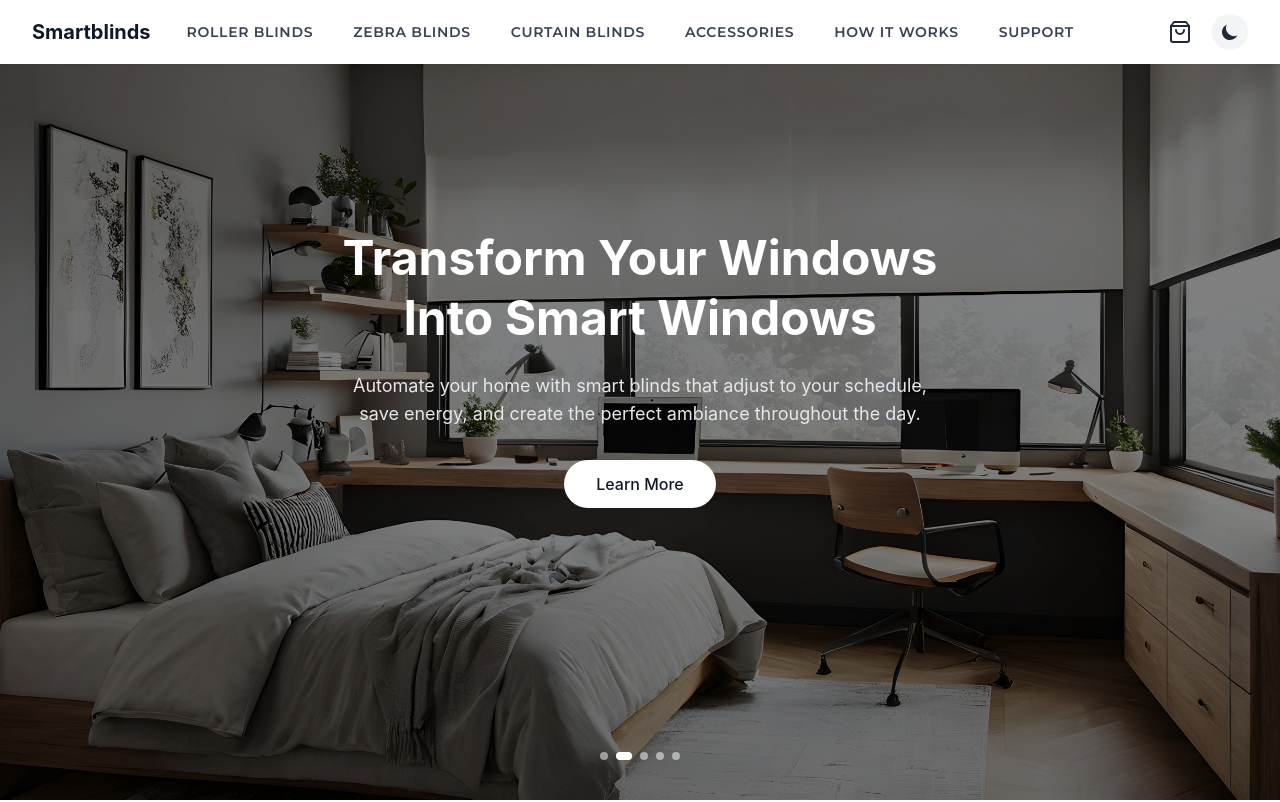
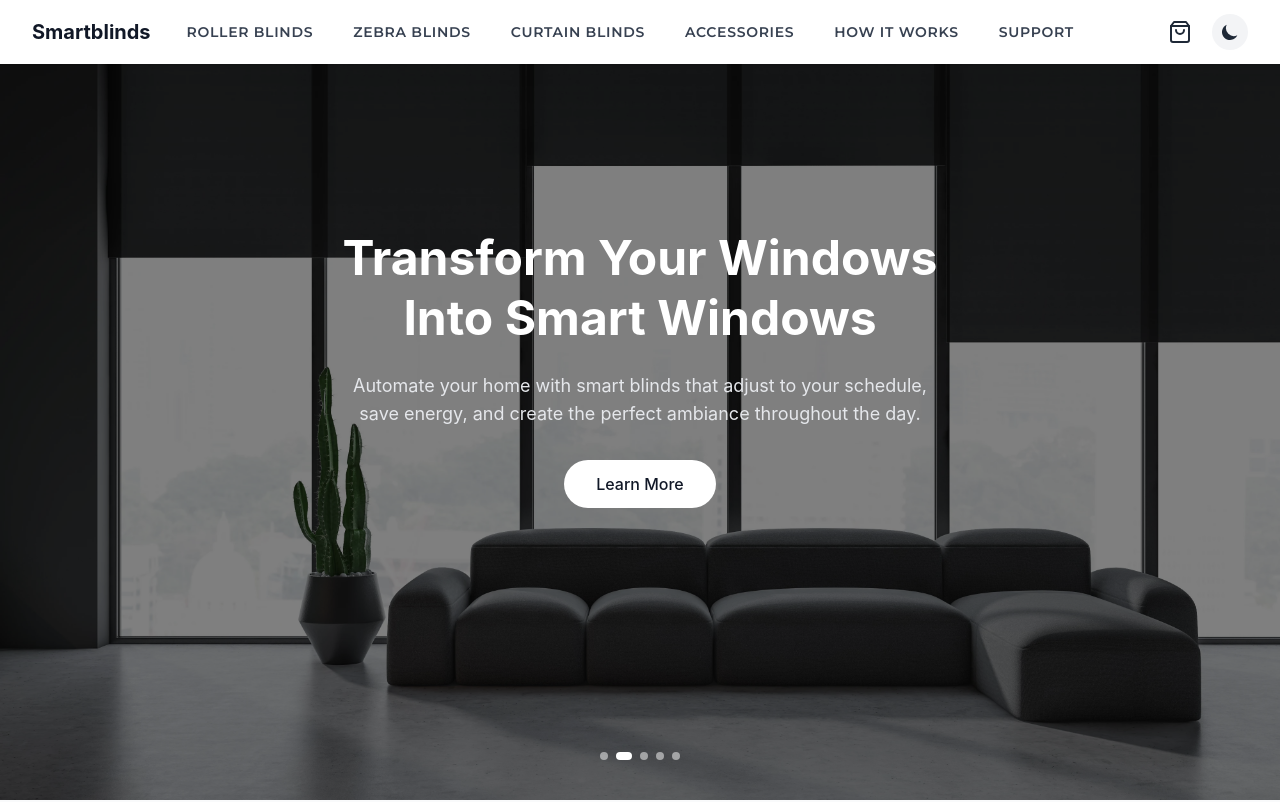
Before and after one commit to kraljic1/Smart-blinds-Bendzo, a React (Vite) app: page / in a window 1280 px wide. Shown: the top 802 px of the page. Built offline with nearby package versions, Linux system fonts and the light colour scheme.

Commit message:
Remove inline styles and replace with proper JavaScript solutions

```diff
--- a/src/components/Hero.tsx
+++ b/src/components/Hero.tsx
@@ -1,33 +1,39 @@
-import { useState, useEffect } from 'react';
+import React, { useState, useEffect, useCallback, useRef } from 'react';
 import { Link } from 'react-router-dom';
 
-// Import images
-import background1 from '../img/background-hero/background1.webp';
-import background2 from '../img/background-hero/background2.webp';
-import background3 from '../img/background-hero/background3.webp';
-import background4 from '../img/background-hero/background4.webp';
-import background5 from '../img/background-hero/background5.webp';
+interface HeroProps {
+  images: string[];
+  autoChangeInterval?: number; // in milliseconds
+}
 
-const Hero = () => {
-  // Carousel state
+const Hero: React.FC<HeroProps> = ({
+  images,
+  autoChangeInterval = 5000
+}) => {
   const [currentImageIndex, setCurrentImageIndex] = useState(0);
+  const imageRefs = useRef<Map<number, HTMLDivElement>>(new Map());
 
-  const images = [
-    background1,
-    background2,
-    background3,
-    background4,
-    background5
-  ];
+  const changeImage = useCallback(() => {
+    setCurrentImageIndex(prevIndex => (prevIndex + 1) % images.length);
+  }, [images.length]);
 
-  // Set up automatic carousel
+  // Handle auto-change of images
   useEffect(() => {
-    const interval = setInterval(() => {
-      setCurrentImageIndex((prevIndex) => (prevIndex + 1) % images.length);
-    }, 4500); // 4.5 seconds
+    if (images.length <= 1) return;
 
+    const interval = setInterval(changeImage, autoChangeInterval);
     return () => clearInterval(interval);
-  }, [images.length]);
+  }, [changeImage, autoChangeInterval, images.length]);
+
+  // Set background images via JavaScript
+  useEffect(() => {
+    images.forEach((img, index) => {
+      const imageDiv = imageRefs.current.get(index);
+      if (imageDiv) {
+        imageDiv.style.backgroundImage = `url(${img})`;
+      }
+    });
+  }, [images]);
 
   return (
     <div className="relative pt-16 pb-32 flex content-center items-center justify-center min-h-screen overflow-hidden">
@@ -35,12 +41,11 @@ const Hero = () => {
       {images.map((img, index) => (
         <div
           key={index}
-          className="absolute top-0 w-full h-full bg-center bg-cover transition-opacity duration-1000 ease-in-out"
-          style={{
-            backgroundImage: `url(${img})`,
-            opacity: currentImageIndex === index ? 1 : 0,
-            zIndex: 0
+          ref={(el) => {
+            if (el) imageRefs.current.set(index, el);
           }}
+          className={`absolute top-0 w-full h-full bg-center bg-cover transition-opacity duration-1000 ease-in-out carousel-image ${currentImageIndex === index ? 'active' : ''}`}
+          data-bg-image={img}
         />
       ))}
 
--- a/src/components/ProductCard.tsx
+++ b/src/components/ProductCard.tsx
@@ -1,4 +1,4 @@
-import React from 'react';
+import React, { useEffect, useRef } from 'react';
 import { Sun, Moon } from 'lucide-react';
 import { useNavigate } from 'react-router-dom';
 import { Product } from '../types/product';
@@ -25,6 +25,7 @@ const ProductCard: React.FC<ProductCardProps> = ({
   configureButtonText = "Configure & Buy"
 }) => {
   const navigate = useNavigate();
+  const colorSwatchRef = useRef<HTMLDivElement>(null);
 
   const handleConfigure = () => {
     if (onConfigure) {
@@ -40,14 +41,22 @@ const ProductCard: React.FC<ProductCardProps> = ({
     }
   };
 
+  // Set background color via JavaScript
+  useEffect(() => {
+    if (colorSwatchRef.current && product.fabricColor) {
+      colorSwatchRef.current.style.backgroundColor = product.fabricColor;
+    }
+  }, [product.fabricColor]);
+
   return (
     <CardRoot>
       <div className="relative">
         <CardImage src={product.image} alt={product.name} />
         <div className="absolute bottom-4 right-4">
           <div
-            className="w-12 h-12 rounded-full border-4 border-white dark:border-gray-800 shadow-md"
-            style={{ backgroundColor: product.fabricColor }}
+            ref={colorSwatchRef}
+            className="w-12 h-12 rounded-full border-4 border-white dark:border-gray-800 shadow-md product-color-swatch"
+            data-color={product.fabricColor}
           />
         </div>
       </div>
--- a/src/components/ProductCustomization.tsx
+++ b/src/components/ProductCustomization.tsx
@@ -1,4 +1,5 @@
 import { Info, Check } from 'lucide-react';
+import { useEffect, useRef } from 'react';
 import { Product } from '../types/product';
 import '../styles/ProductCustomization.css';
 
@@ -29,6 +30,22 @@ const ProductCustomization = ({
   selectedOptions,
   onOptionChange,
 }: ProductCustomizationProps) => {
+  const colorSwatchRefs = useRef<Map<string, HTMLDivElement>>(new Map());
+
+  // Set background colors via JavaScript
+  useEffect(() => {
+    options.forEach(option => {
+      option.options.forEach(value => {
+        if (value.color) {
+          const swatch = colorSwatchRefs.current.get(`${option.id}-${value.id}`);
+          if (swatch) {
+            swatch.style.backgroundColor = value.color;
+          }
+        }
+      });
+    });
+  }, [options]);
+
   return (
     <div className="product-customization">
       <h2 className="customization-title">Advanced Customization</h2>
@@ -59,8 +76,11 @@ const ProductCustomization = ({
                 )}
                 {value.color && (
                   <div
+                    ref={(el) => {
+                      if (el) colorSwatchRefs.current.set(`${option.id}-${value.id}`, el);
+                    }}
                     className="color-swatch"
-                    style={{ backgroundColor: value.color }}
+                    data-color={value.color}
                     aria-label={value.name}
                   ></div>
                 )}
--- a/src/components/ProductOptions.tsx
+++ b/src/components/ProductOptions.tsx
@@ -1,4 +1,4 @@
-import React from 'react';
+import React, { useEffect, useRef } from 'react';
 import '../styles/ProductOptions.css';
 
 interface ProductOption {
@@ -17,6 +17,20 @@ const ProductOptions: React.FC<ProductOptionsProps> = ({
   options,
   className = ''
 }) => {
+  const colorSwatchRefs = useRef<Map<number, HTMLDivElement>>(new Map());
+
+  // Set background colors via JavaScript
+  useEffect(() => {
+    options.forEach((option, index) => {
+      if (option.type === 'color' && option.colorCode) {
+        const swatch = colorSwatchRefs.current.get(index);
+        if (swatch) {
+          swatch.style.backgroundColor = option.colorCode;
+        }
+      }
+    });
+  }, [options]);
+
   return (
     <div className={`product-options-grid ${className}`}>
       {options.map((option, index) => (
@@ -26,8 +40,11 @@ const ProductOptions: React.FC<ProductOptionsProps> = ({
         >
           {option.type === 'color' && option.colorCode && (
             <div
+              ref={(el) => {
+                if (el) colorSwatchRefs.current.set(index, el);
+              }}
               className="product-option-color-swatch"
-              style={{ backgroundColor: option.colorCode }}
+              data-color={option.colorCode}
             />
           )}
           <span className="product-option-label">{option.label}:</span>
--- a/src/components/ProductOptionsModal.tsx
+++ b/src/components/ProductOptionsModal.tsx
@@ -1,4 +1,4 @@
-import React from 'react';
+import React, { useEffect, useRef } from 'react';
 import '../styles/ProductOptions.css';
 
 interface ProductOption {
@@ -23,6 +23,20 @@ const ProductOptionsModal: React.FC<ProductOptionsModalProps> = ({
   price,
   onClose
 }) => {
+  const colorSwatchRefs = useRef<Map<number, HTMLDivElement>>(new Map());
+
+  // Set background colors via JavaScript
+  useEffect(() => {
+    options.forEach((option, index) => {
+      if (option.type === 'color' && option.colorCode) {
+        const swatch = colorSwatchRefs.current.get(index);
+        if (swatch) {
+          swatch.style.backgroundColor = option.colorCode;
+        }
+      }
+    });
+  }, [options]);
+
   return (
     <div className="product-modal">
       <div className="product-modal-header">
@@ -47,8 +61,11 @@ const ProductOptionsModal: React.FC<ProductOptionsModalProps> = ({
           >
             {option.type === 'color' && option.colorCode && (
               <div
+                ref={(el) => {
+                  if (el) colorSwatchRefs.current.set(index, el);
+                }}
                 className="product-option-color-swatch"
-                style={{ backgroundColor: option.colorCode }}
+                data-color={option.colorCode}
               />
             )}
             <span className="product-option-label">{option.label}:</span>
--- a/src/pages/HomePage.tsx
+++ b/src/pages/HomePage.tsx
@@ -1,16 +1,30 @@
+import React from 'react';
 import SEO from '../components/SEO';
 import Hero from '../components/Hero';
 import Features from '../components/Features';
 import Reviews from '../components/Reviews';
+import background1 from '../img/background-hero/background1.webp';
+import background2 from '../img/background-hero/background2.webp';
+import background3 from '../img/background-hero/background3.webp';
+import background4 from '../img/background-hero/background4.webp';
+import background5 from '../img/background-hero/background5.webp';
 
-const HomePage = () => {
+const HomePage: React.FC = () => {
+  const heroImages = [
+    background1,
+    background2,
+    background3,
+    background4,
+    background5
+  ];
+
   return (
     <>
       <SEO
         title="BENDZO Smart Blinds | Intelligent Window Solutions"
         description="Automate your home with BENDZO Smart Blinds. Control light and privacy with voice commands, apps, or smart home systems."
       />
-      <Hero />
+      <Hero images={heroImages} autoChangeInterval={4500} />
       <Features />
       <Reviews />
     </>
--- /dev/null
+++ b/src/styles/global.css
@@ -0,0 +1,39 @@
+/* Styles for color swatches using data-color attribute */
+.product-color-swatch {
+  background-color: var(--swatch-color);
+}
+
+.product-color-swatch[data-color] {
+  background-color: var(--color);
+}
+
+.color-swatch {
+  background-color: var(--swatch-color);
+}
+
+.color-swatch[data-color] {
+  background-color: transparent;
+}
+
+.product-option-color-swatch {
+  background-color: var(--swatch-color);
+}
+
+.product-option-color-swatch[data-color] {
+  background-color: transparent;
+}
+
+/* Hero carousel image styles */
+.carousel-image {
+  background-image: url(var(--bg-image));
+  opacity: 0;
+  z-index: 0;
+}
+
+.carousel-image[data-bg-image] {
+  --bg-image: attr(data-bg-image url);
+}
+
+.carousel-image.active {
+  opacity: 1;
+}
--- /dev/null
+++ b/src/styles/styles.css
@@ -0,0 +1,22 @@
+/* Styles for elements with data attributes */
+
+/* Product card color swatch */
+.product-color-swatch[data-color] {
+  background-color: #cccccc;
+}
+
+/* Color swatches in other components */
+.color-swatch[data-color],
+.product-option-color-swatch[data-color] {
+  background-color: #cccccc;
+}
+
+/* Hero carousel image */
+.carousel-image {
+  opacity: 0;
+  z-index: 0;
+}
+
+.carousel-image.active {
+  opacity: 1;
+}
```
